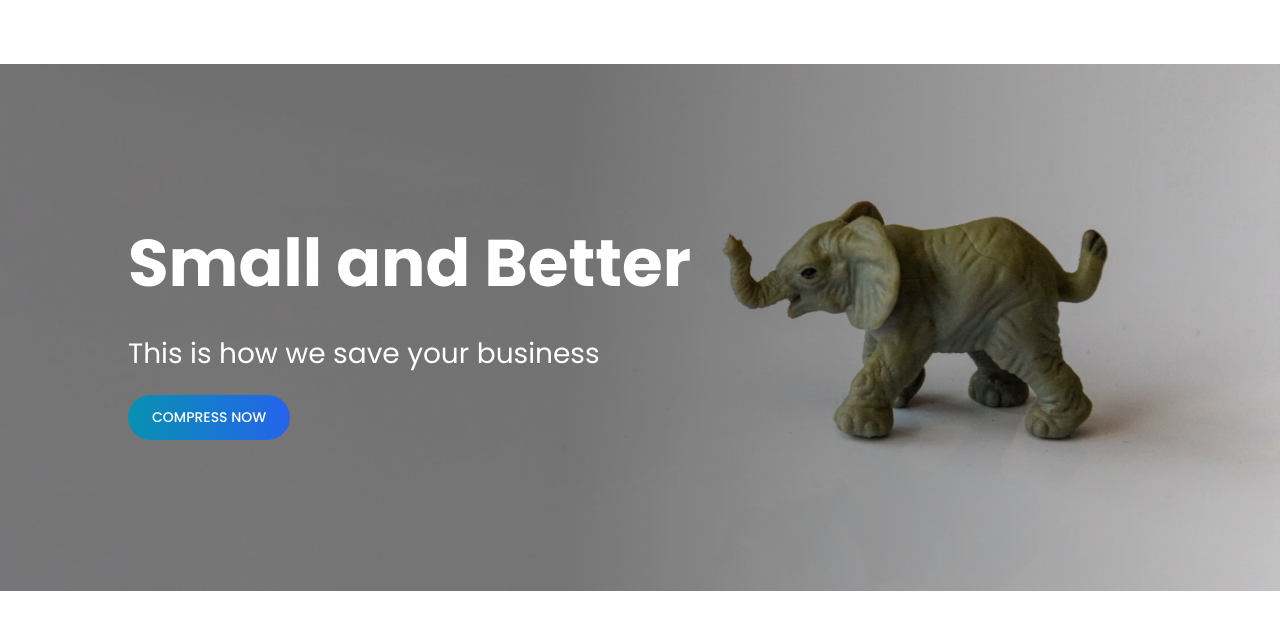
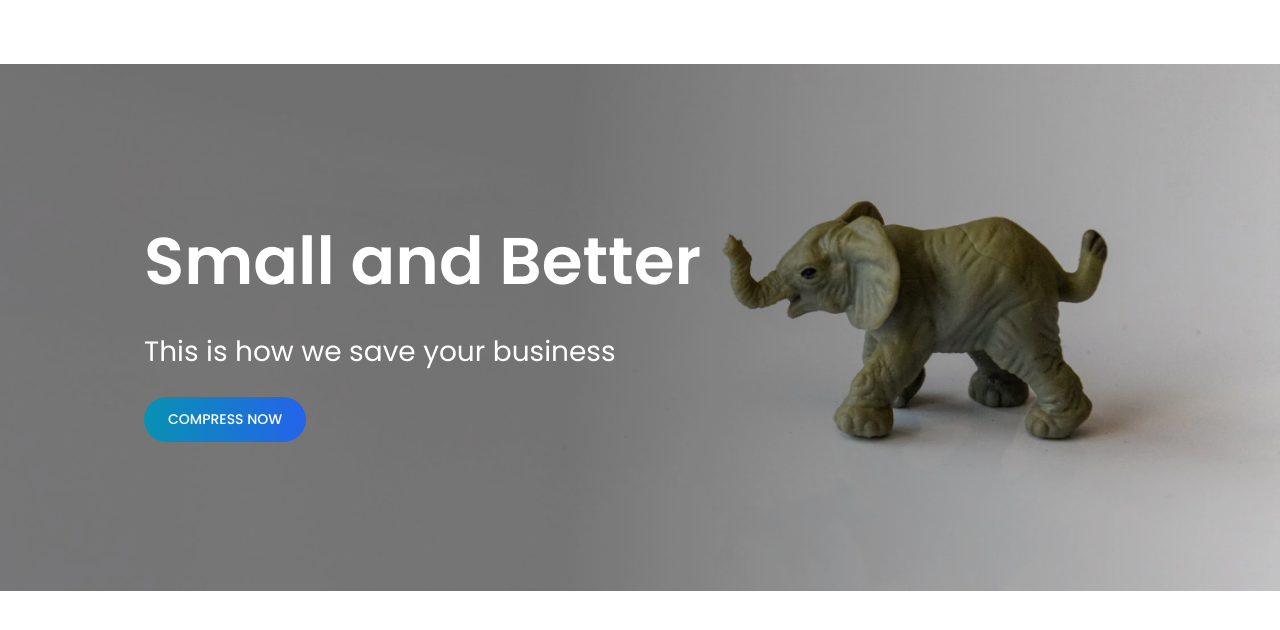
Before and after one commit to daffakamal/kecilin-clone, a Next.js app: page / in a window 1280 px wide. Shown: the top 630 px of the page. Built offline with nearby package versions, Linux system fonts and the light colour scheme.

Commit message:
fix(Home): responsiveness for md screen above

```diff
--- a/components/Home/landingpage.js
+++ b/components/Home/landingpage.js
@@ -4,30 +4,27 @@ import HeroImg from "../../assets/Images/Home/hero-slide-1.png";
 export default function LandingPage() {
     return (
         <div className="w-full h-full bg-white">
-            <div className="pt-16">
-                <div className="w-full pb-32">
+            <div className="w-full pt-16 pb-32">
                 <div className="relative overflow-hidden">
                     <img
                         src={HeroImg.src}
                         className="w-full pointer-events-none brightness-90 bg-cover bg-no-repeat"
-                            alt="Living room and kitchen"
+                        alt="Elephant toy with grey background color"
                     />
                     <div className="w-full h-full absolute top-0 right-0 bottom-0 left-0 overflow-hidden bg-fixed">
-                            <div className="h-full flex justify-start items-center px-[24px] sm:px-16 xl:px-32 2xl:px-[132px] py-[149px]">
-                                <div className="text-white space-y-2 lg:space-y-5">
-                                    <h1 className="font-PoppinsBold text-[66px]">
+                        <div className="h-full flex justify-start items-center px-[24px] sm:px-16 lg:px-32 xl:px-36 2xl:px-[192px] py-[149px]">
+                            <div className="xl:container xl:mx-auto text-white space-y-2 xl:space-y-5">
+                                <h1 className="font-PoppinsSemi text-[30px] md:text-[40px] lg:text-[50px] xl:text-[66px]">
                                     Small and Better
                                 </h1>
-                                    <h2 className="font-PoppinsRegular text-[28px]">
+                                <h2 className="font-PoppinsRegular text-[16px] md:text-[20px] lg:text-[25px] xl:text-[28px] pb-3 lg:pb-1">
                                     This is how we save your business
                                 </h2>
-                                    <button
-                                        href="#!"
-                                        className="font-PoppinsMedium uppercase px-6 py-3 bg-gradient-to-r from-cyan-600 to-blue-600 rounded-full text-[14px]"
-                                    >
+                                <button className="font-PoppinsMedium uppercase px-6 py-3 bg-gradient-to-r from-cyan-600 to-blue-600 rounded-full text-[14px] cursor-pointer">
+                                    <a href="#!">
                                         Compress now
+                                    </a>
                                 </button>
-                                </div>
                             </div>
                         </div>
                     </div>
```
Lines whose indentation alone changed are shown as unchanged.
